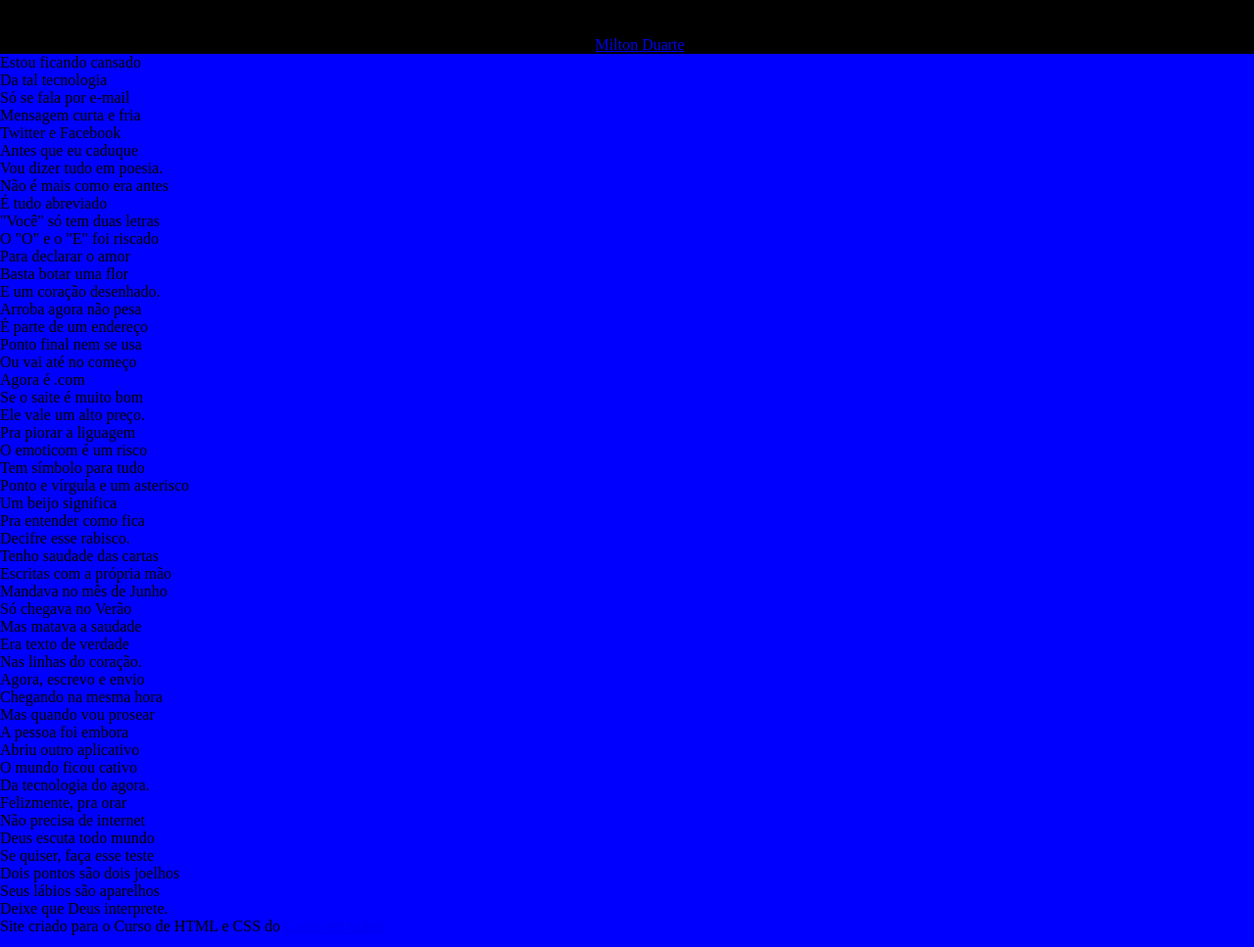
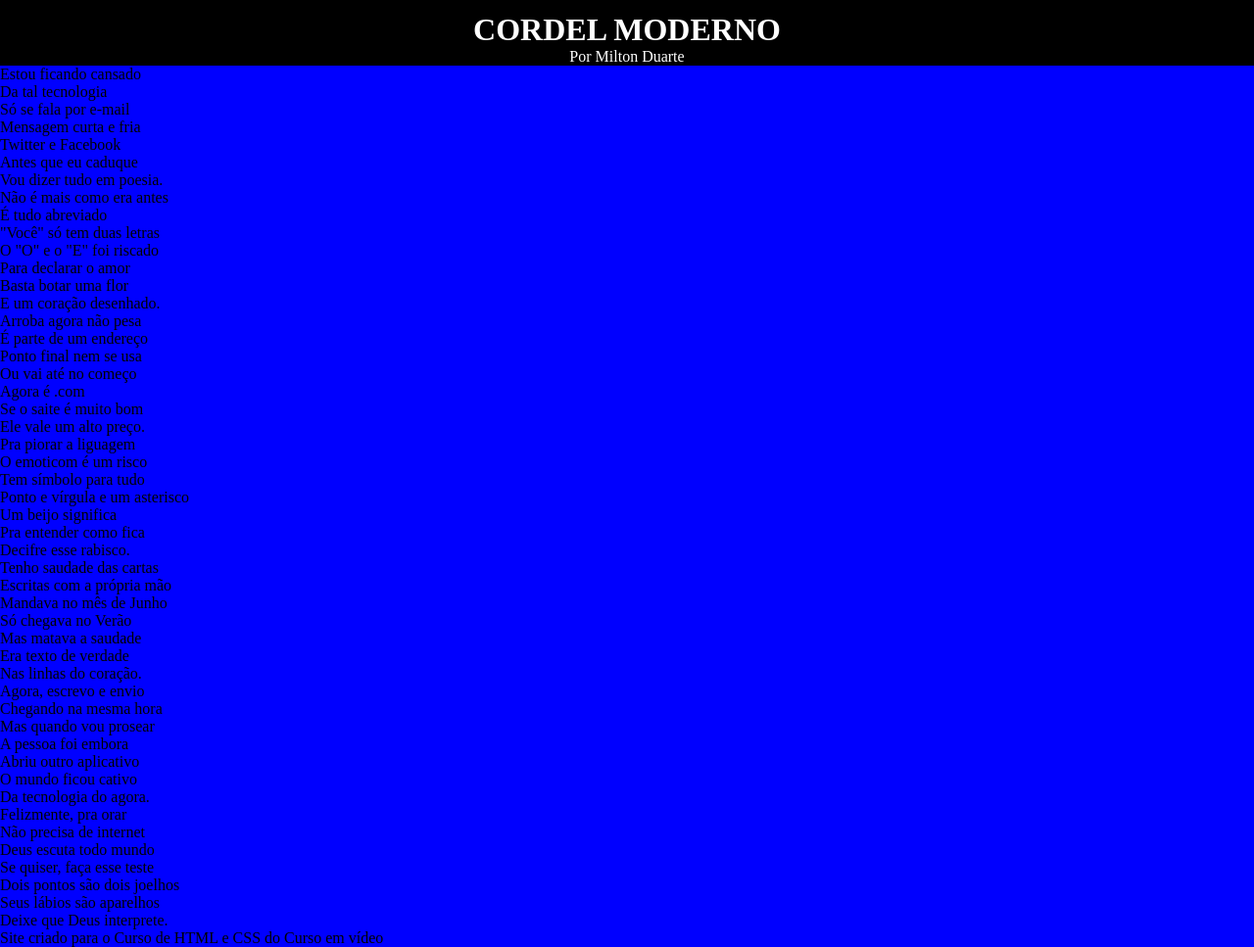
Before and after one commit to migueldarocha/Teste, a plain HTML site: page index.html in a window 1280 px wide. Shown: the whole page at 98% size. Drawn offline with Linux system fonts and the light colour scheme.

Commit message:
Configurações novas ao texto como padding e margin

```diff
--- a/style.css
+++ b/style.css
@@ -13,4 +13,20 @@ html, body {
 header {
     background-color: black;
     text-align: center;
+    color: white;
 }
+
+header > h1 {
+    padding-top: 12px;
+    font-variant: small-caps;
+    text-transform: uppercase;
+}
+
+header > p {
+
+}
+
+a {
+    text-decoration: none;
+    color: inherit;
+}
```
